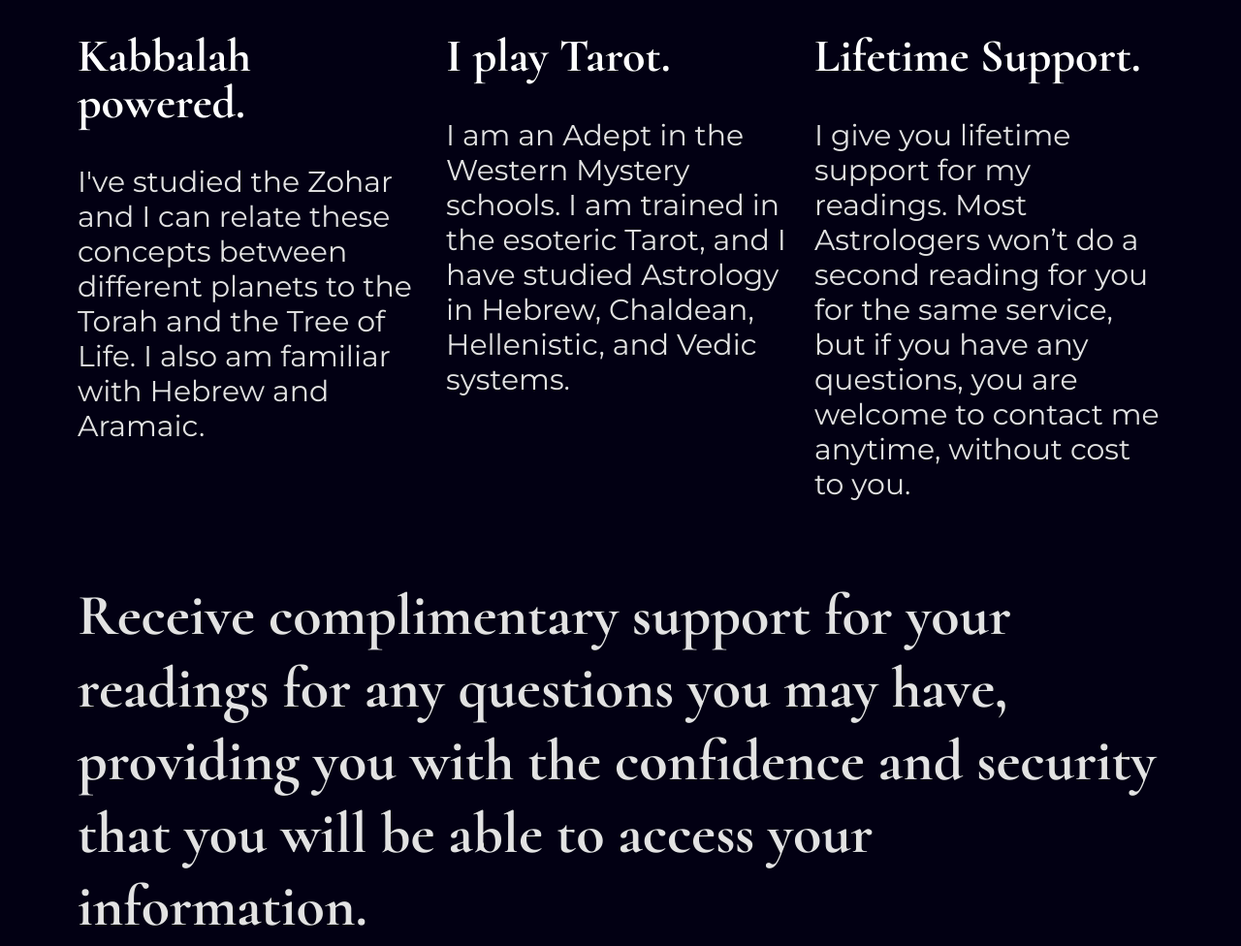
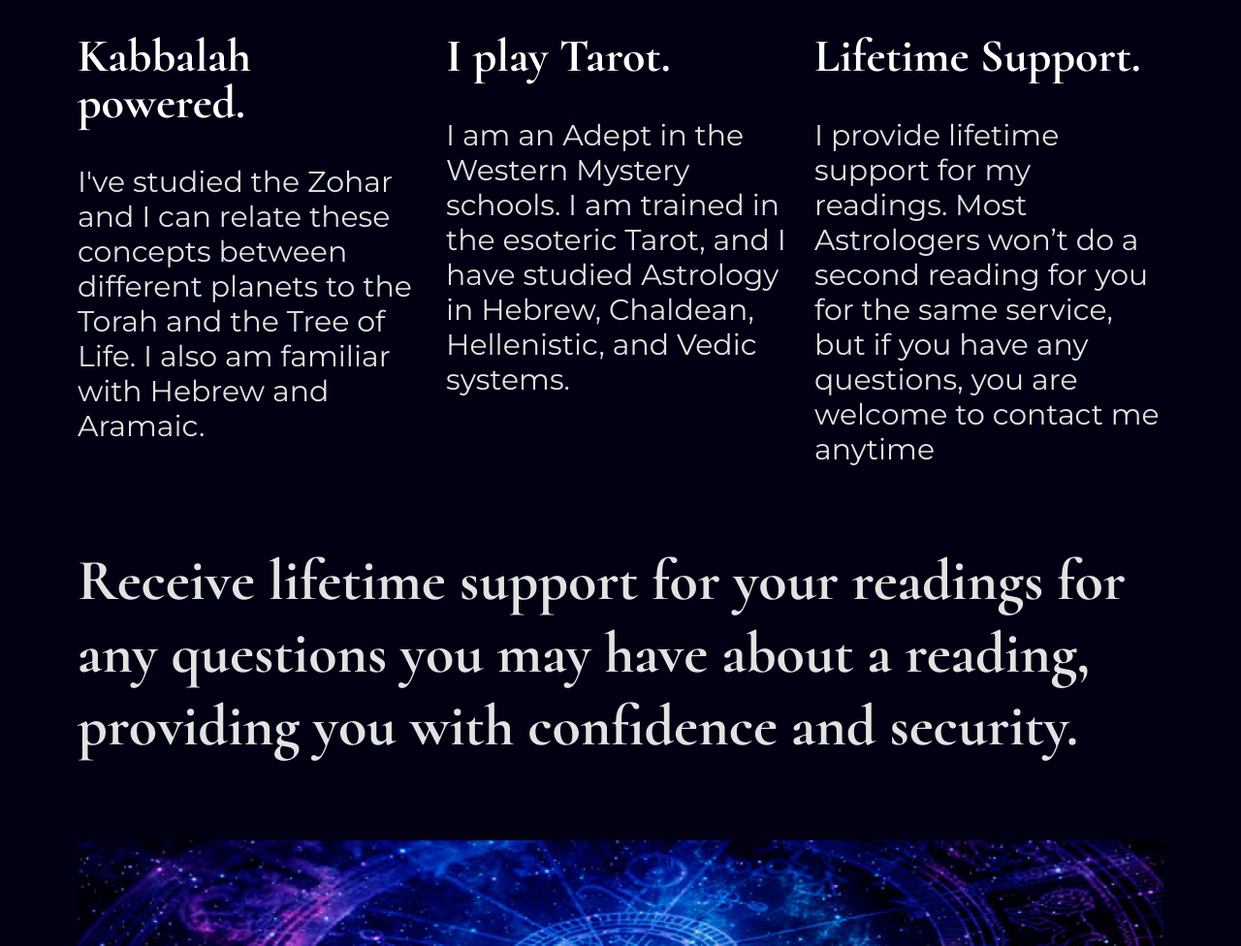
Before and after one commit to michalvarys/celestial-academy, an Astro site: page / in a window 1280 px wide. Shown: the part 1240-2216 px from the top of the page at 97% size. Built offline with nearby package versions, Linux system fonts and the light colour scheme; Astro itself is replaced by a stand-in of ours.

Commit message:
Update about.md

```diff
--- a/src/content/homepage/about.md
+++ b/src/content/homepage/about.md
@@ -12,8 +12,8 @@ skills:
         order:  2
     - data:
         title: "Lifetime Support."
-        description: "I give you lifetime support for my readings. Most Astrologers won’t do a second reading for you for the same service, but if you have any questions, you are welcome to contact me            anytime, without cost to you."
+        description: "I provide lifetime support for my readings. Most Astrologers won’t do a second reading for you for the same service, but if you have any questions, you are welcome to contact me             anytime"
         order: 3
 
-after: "Receive complimentary support for your readings for any questions you may have, providing you with the confidence and security that you will be able to access your information."
+after: "Receive lifetime support for your readings for any questions you may have about a reading, providing you with confidence and security."
 ---
```
